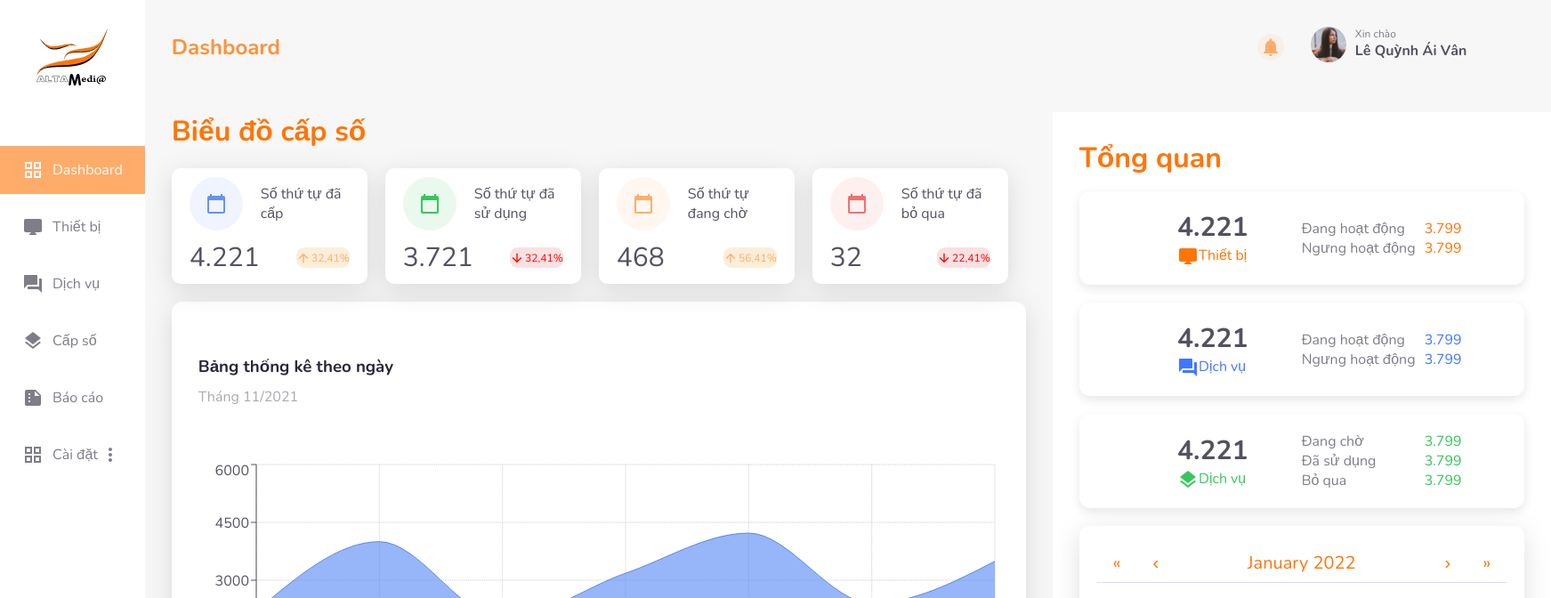
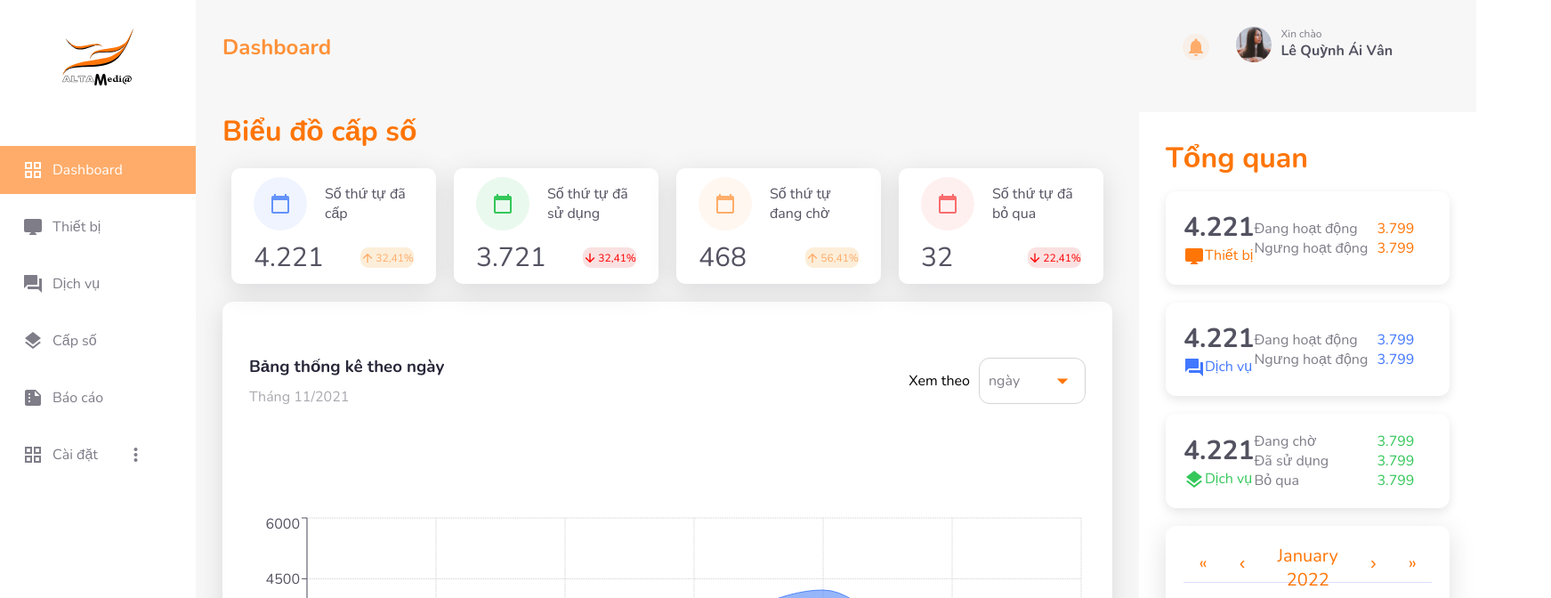
Before and after one commit to sonbill/Queuing-System-Project, a React (Create React App) app: page / in a window 1280 px wide. Shown: the top 672 px of the page at 89% size, 1743 px wide, since content can reach past the window. Built offline with nearby package versions, Linux system fonts and the light colour scheme.

Commit message:
create sort date Chart

```diff
--- a/src/App.css
+++ b/src/App.css
@@ -1,12 +1,10 @@
 .container {
   display:flex;
-}
-.sidebarLeft {
-  flex:2;
+  width: 100%;
 }
 .HomePage {
   display:flex;
-  flex:15;
   flex-direction:column;
   background-color: #F7F7F7;
+  flex-grow: 1;
 }
--- a/src/components/Chart/Chart.jsx
+++ b/src/components/Chart/Chart.jsx
@@ -1,7 +1,7 @@
-import React from 'react'
+import React, { useState } from 'react'
 import './chart.css'
 import { AreaChart, Area, XAxis, YAxis, CartesianGrid, Tooltip, ResponsiveContainer } from 'recharts';
-
+import DropdownViewChart from './dropdown_viewchart'
 
 function Chart() {
   const data = [
@@ -35,15 +35,19 @@ function Chart() {
       orderedNumber: 3490,
     },
   ];
+
+  const [selected, setSelected] = useState("ngày")
+
   return (
     <div className="chart">
       <div className="chartDetails">
         <div className="chartInfor">
-          <h3 className="chartTitle">Bảng thống kê theo ngày</h3>
+          <h3 className="chartTitle">Bảng thống kê theo {selected}</h3>
           <p className="chartDate">Tháng 11/2021</p>
         </div>
         <div className="chartSortDate">
-
+          <p className="sortdate__name">Xem theo</p>
+          <DropdownViewChart selected={selected} setSelected={setSelected} />
         </div>
       </div>
       <ResponsiveContainer with='100%' aspect={3 / 1} >
--- a/src/components/Chart/chart.css
+++ b/src/components/Chart/chart.css
@@ -8,8 +8,17 @@
   padding: 30px;
   background-color: #fff;
 }
+.chartSortDate {
+  display: flex;
+  align-items: center;
+}
+.sortdate__name {
+  margin-right:10px;
+}
 .chartDetails {
   margin:30px 0 60px;
+  display:flex;
+  justify-content:space-between;
 }
 
 .chartTitle{
@@ -19,3 +28,6 @@
 .chartDate{
   color:#A9A9B0;
 }
+.recharts-responsive-container {
+  margin-top: 60px;
+}
--- /dev/null
+++ b/src/components/Chart/dropdown_viewchart.css
@@ -0,0 +1,32 @@
+.dropdown__viewchart {
+  width: 120px;
+  position: relative;
+  user-select: none;
+  border:1px solid #D4D4D7;
+  border-radius: 12px;
+  z-index: 100px;
+
+}
+.btn__viewchart {
+  padding: 10px;
+  display:flex;
+  justify-content:space-between;
+  align-items:center;
+  color: #7E7D88;
+}
+.content__viewchart {
+  z-index: 100px;
+  position:absolute;
+  width: 100%;
+  border:1px solid #D4D4D7;
+  border-radius: 8px;
+}
+.item__viewchart {
+  padding: 10px;
+  transition: all 0.2s;
+  color: #7E7D88;
+}
+.item__viewchart:hover {
+  background-color:#FFF2E7;
+  border-radius: 8px;
+}
--- /dev/null
+++ b/src/components/Chart/dropdown_viewchart.jsx
@@ -0,0 +1,26 @@
+import React, { useState } from 'react'
+import './dropdown_viewchart.css';
+import ArrowDropDownIcon from '@mui/icons-material/ArrowDropDown';
+
+function DropdownViewChart({ selected, setSelected }) {
+  const [isActive, setIsActive] = useState(false)
+  const options = ['ngày', 'tháng', 'năm']
+
+  return (
+    <div className="dropdown__viewchart">
+      <div className="btn__viewchart" onClick={(e) => setIsActive(!isActive)}>
+        <p>{selected}</p>
+        <ArrowDropDownIcon style={{ color: '#FF7506', fontSize: 30 }} />
+      </div>
+      {isActive && (
+        <div className="content__viewchart">
+          {options.map(option => (
+            <div onClick={(e) => { setSelected(option); setIsActive(false); }} className="item__viewchart">{option}</div>
+          ))}
+        </div>
+      )
+      }
+    </div >
+  )
+}
+export default DropdownViewChart
--- a/src/components/FeaturedInfo/featuredInfo.css
+++ b/src/components/FeaturedInfo/featuredInfo.css
@@ -1,12 +1,14 @@
 .featured{
     display:flex;
     margin: 20px 0px 20px;
+    width: 100%;
+    justify-content:space-around;
 }
 .featuredItem {
-    width: 220px;
+    width: 230px;
     height: 130px;
+    margin:0 10px;
     background-color:#fff;
-    margin-right: 20px;
     border-radius:10px;
     box-shadow: rgba(100, 100, 111, 0.2) 0px 7px 29px 0px;
 }
--- a/src/components/sidebar_left/sidebar.css
+++ b/src/components/sidebar_left/sidebar.css
@@ -1,5 +1,5 @@
 .sidebar {
-    width: 100%;
+    width: 220px;
     background-color: #fff;
     display:flex;
     flex-direction: column;
@@ -61,7 +61,7 @@
 .dropdown-content {
     display: none;
     position: absolute;
-    left:225px;
+    left:220px;
     top:0;
     background-color: #f1f1f1;
     min-width: 200px;
--- a/src/components/sidebar_right/calendar.css
+++ b/src/components/sidebar_right/calendar.css
@@ -1,5 +1,5 @@
 .react-calendar {
-  width: 500px;
+  width: 100%;
   max-width: 100%;
   background-color: #fff;
   padding:20px;
--- a/src/pages/home/home.css
+++ b/src/pages/home/home.css
@@ -11,10 +11,8 @@
 }
 .middle-content {
     margin: 0 30px;
-    flex:2;
 }
 .right-content {
     width: 100%;
     height: 100%;
-    flex:1;
 }
```
